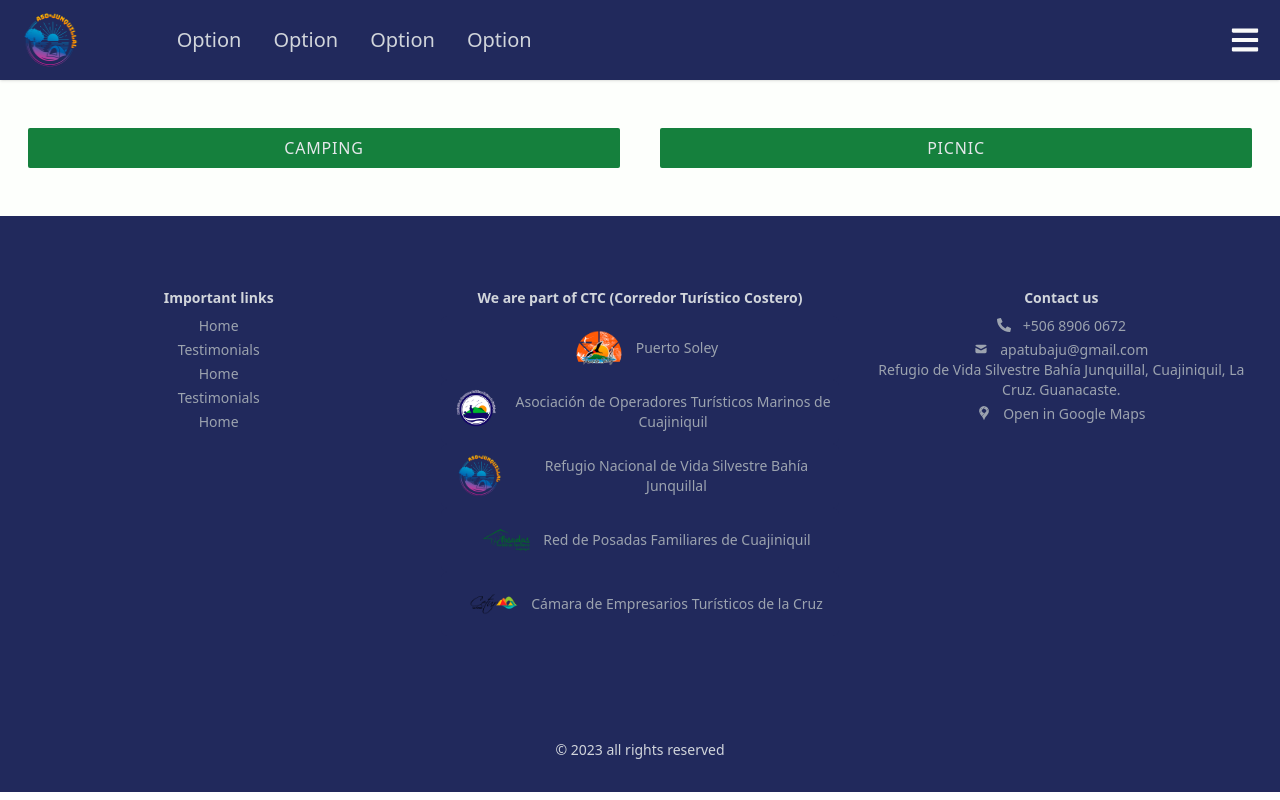
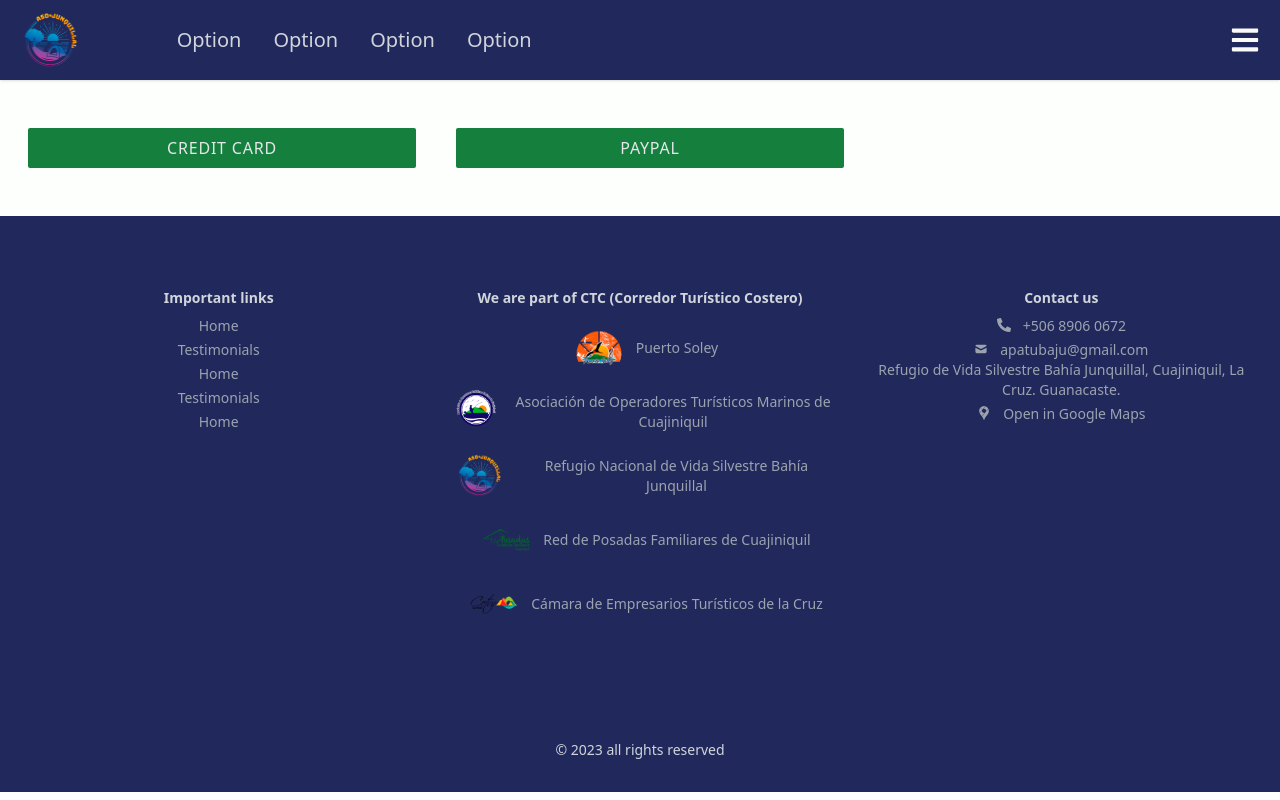
Before and after one commit to estebancb03/LosOsitos_ci0128_23a, a React (Vite) app in the folder src/Frontend/: page / in a window 1280 px wide. Built offline with nearby package versions, Linux system fonts and the light colour scheme.

Commit message:
implementacion de botones

```diff
--- a/src/Frontend/src/components/PaymentMethod/PaymentMethod.jsx
+++ b/src/Frontend/src/components/PaymentMethod/PaymentMethod.jsx
@@ -1,26 +1,22 @@
 import { useState } from "react"
 import Button from "../Buttons/Button";
 
-const ReservationStep = () => {
-    const [reservationType, setReservationType] = useState("");
+const PaymentMethod = () => {
+    const [paymentMethod, setPaymentMethod] = useState("");
     return <>
-        <div className="grid grid-cols-2">
+        <div className="grid grid-cols-3">
             <div className="h-20">
                 <div className="h-10 mr-5 my-5">
-                    <Button className="mx-5 mr-5" text="Camping" type="add" onclickFunction={() => setReservationType("camping")} />
+                    <Button className="mx-5 mr-5" text="Credit Card" type="add" onclickFunction={() => setPaymentMethod("creditCard")} />
                 </div>
             </div>
             <div className="h-20">
                 <div className="h-10 ml-5 my-5">
-                    <Button className="mx-5 mr-5" text="Picnic" type="add" onclickFunction={() => setReservationType("picnic")} />
+                    <Button className="mx-5 mr-5" text="PayPal" type="add" onclickFunction={() => setPaymentMethod("Sinpe")} />
                 </div>
             </div>
-        </div>
-        <div>
-            {reservationType === "camping" && <p className="h-10 bg-slate-500">Hello Camping!</p>}
-            {reservationType === "picnic" && <p className="h-10 bg-slate-500">Hello Picnic!</p>}
         </div>
     </>
 }
 
-export default ReservationStep1
+export default PaymentMethod
--- a/src/Frontend/src/pages/Home.jsx
+++ b/src/Frontend/src/pages/Home.jsx
@@ -3,13 +3,14 @@ import NavMenu from "../components/NavMenu/NavMenu";
 import Container from "../components/Containers/Container";
 import ReservationStep0 from "../components/Reservation/ReservationStep0";
 import ReservationStep1 from "../components/Reservation/ReservationStep0";
+import PaymentMethod from "../components/PaymentMethod/PaymentMethod";
 
 const Home = () => {
   return (
     <>
       <NavMenu />
       <Container>
-        <ReservationStep1/>
+        <PaymentMethod />
 
       </Container>
       <Footer />
```
